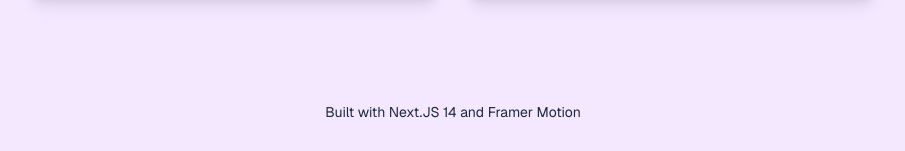
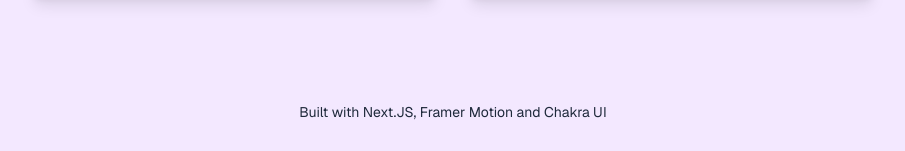
Before and after one commit to Owen-Allen/portfolio, a Next.js app: page / in a window 1280 px wide. Shown: the part 1770-1921 px from the top of the page, without its empty margins (187-1092 px from the left). Built offline with nearby package versions, Linux system fonts and the light colour scheme.

Commit message:
adding simple footer and back button

```diff
--- /dev/null
+++ b/components/backButton.tsx
@@ -0,0 +1,23 @@
+"use client"
+import { useRouter } from 'next/navigation'
+
+export default function BackButton() {
+    const router = useRouter()
+
+    return (
+        <button type="button" onClick={() => router.back()} className="rounded-full w-12 flex items-center justify-center sm:px-5 py-2 text-sm text-gray-700 transition-colors duration-200 bg-white border gap-x-2 sm:w-auto hover:bg-gray-100">
+            <svg className="sm:w-5 h-5 rtl:rotate-180" xmlns="http://www.w3.org/2000/svg" fill="none" viewBox="0 0 24 24" strokeWidth="1.5" stroke="currentColor">
+                <path strokeLinecap="round" strokeLinejoin="round" d="M6.75 15.75L3 12m0 0l3.75-3.75M3 12h18" />
+            </svg>
+        </button>
+    )
+}
+
+{/*
+<button onClick={() => onClick={router.back()}} type="button" class="w-full flex items-center justify-center w-1/2 px-5 py-2 text-sm text-gray-700 transition-colors duration-200 bg-white border rounded-lg gap-x-2 sm:w-auto dark:hover:bg-gray-800 dark:bg-gray-900 hover:bg-gray-100 dark:text-gray-200 dark:border-gray-700">
+    <svg class="w-5 h-5 rtl:rotate-180" xmlns="http://www.w3.org/2000/svg" fill="none" viewBox="0 0 24 24" strokeWidth="1.5" stroke="currentColor">
+        <path strokeLinecap="round" strokeLinejoin="round" d="M6.75 15.75L3 12m0 0l3.75-3.75M3 12h18" />
+    </svg>
+    <span>Go back</span>
+</button>
+*/}
--- a/components/footer.tsx
+++ b/components/footer.tsx
@@ -5,12 +5,17 @@ export default function Footer() {
     return (
         <p className='text-sm text-slate-800 p-8 flex flex-row justify-center'>
             Built with
-            <Link href="https://nextjs.org/">
-            &nbsp;Next.JS 14&nbsp;
+            <Link className="hover:text-black" href="https://nextjs.org/">
+            &nbsp;Next.JS
             </Link>
+            ,
+            {/* &#10;&#13; */}
+            <span><Link className="hover:text-black" href="https://www.framer.com/motion/">
+            &nbsp;Framer Motion&nbsp;
+            </Link></span>
             and
-            <span><Link href="https://www.framer.com/motion/">
-            &nbsp;Framer Motion
+            <span><Link className="hover:text-black" href="https://chakra-ui.com/">
+            &nbsp;Chakra UI
             </Link></span>
         </p>
     )
```
